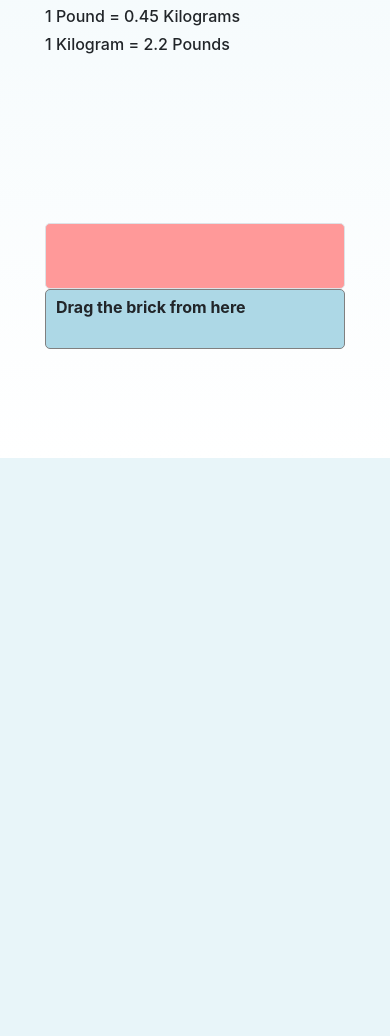
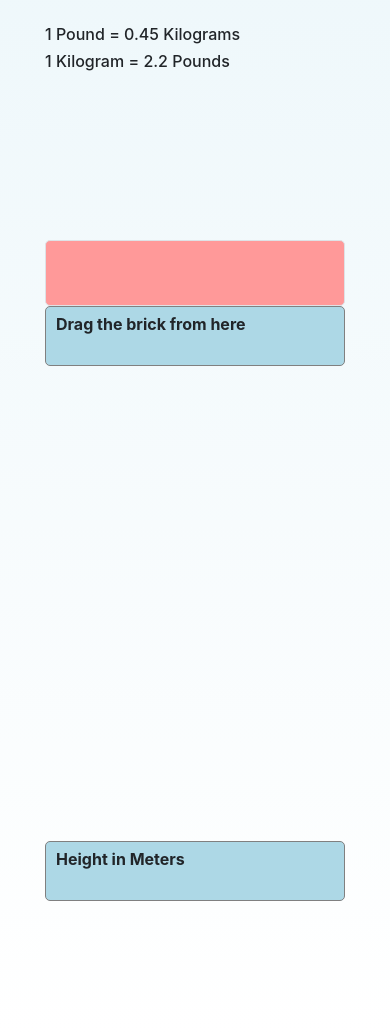
Before and after one commit to emilylo2/measurify, a Flask app: page /weight in a window 390 px wide. Shown: the part 1585-2621 px from the top of the page. Before the commit the page ends 2043 px from the top, so only its background shows below. Run offline with Flask 2, Linux system fonts and the light colour scheme; some libraries are stand-ins or nearby versions.

Commit message:
Updated weight

```diff
--- a/static/main.css
+++ b/static/main.css
@@ -403,12 +403,17 @@ textarea::-webkit-scrollbar-thumb{
 }
 
 .scale{
-    width: 60%;
+    width: 100%;
+
+}
+.scale1{
+    width: 116%;
+    margin-bottom: -80px;
 }
 
 .tire{
-    width: 60%;
-   margin-bottom: -10px;
+    width: 110%;
+   margin-bottom: -30px;
 }
 .img2  {
     z-index: -10;
--- a/static/weight.js
+++ b/static/weight.js
@@ -1,3 +1,4 @@
+
 let item = [
     {
         "item": "Brick",
@@ -57,11 +58,17 @@ function makeheight(height){
     heightcalcultor(height.length)
     $("#height").empty()
     $("#blankheight").html("")
-    //$("#height_label").html("<span class='pad'>Height</span>")
     $("#blankdiv").remove()
+
+    $("#meterheight").empty()
+    $("#blankheight1").html("")
+    $("#height_label1").html("<span class='pad'>Height in Meters</span>")
+    $("#blankdiv1").remove()
+
     $.each(height,function(index,value){
         let new_div = $("<div>")
         $(new_div).addClass("border")
+        $(new_div).html(value)
         $(new_div).draggable({
             cursor:"move",
             revert: true,
@@ -90,8 +97,47 @@ function makeheight(height){
         $("#blankdiv").remove()
         $("#blankheight").append(new_blank_div);
         $("#height").append(new_div)
+    })
+
+    $.each(height,function(index,value){
+        spt=value.split("")
+        meterv=parseInt(spt[0])*1.8
+        console.log(meterv)
+        value1=meterv+" Kilograms"
+        let new_div1 = $("<div>")
+        $(new_div1).addClass("border")
+        $(new_div1).html(value1)
+        $(new_div1).draggable({
+            cursor:"move",
+            revert: true,
+            start: function( event, ui ) {
+                $("#item_label").html("<span class='pad'>Remove the height here</span>")
+                $("#item_label").droppable({
+                    activeClass: "ui-state-highlight",
+                    disabled: false,
+                })
+                $("#height_label").droppable({
+                    activeClass: "ui-no-colour",
+                    disabled: true
+                })
+                $("#heightdrop").droppable({
+                    activeClass: "ui-no-colour",
+                    disabled: true
+                })
+           }
+        })
+        $(new_div1).css("cursor","move")
+        let blankheight=((total-height.length)*66)+38;
+        let strbh="height: "+blankheight.toString() + "px"
+        let divstring="<div id='blankdiv1' style='"+strbh+"'></div>"
+
+        let new_blank_div1=$(divstring)
+        $("#blankdiv1").remove()
+        $("#blankheight1").append(new_blank_div1);
+        $("#meterheight").append(new_div1)
 
     })
+
 }
 
 function makeprogressbar(news){
@@ -167,7 +213,13 @@ $(document).ready(function(){
         drop: function(event,ui){
             counter=counter+1
             if (counter<=total){
-                let strcounter=counter.toString()+" Pounds"
+                let strcounter
+                if(counter==1){
+                    strcounter="1 Pound"
+                }
+                else{
+                    strcounter=counter.toString()+" Pounds"
+                }
                 height.unshift(strcounter)
                 makeheight(height)
             }
--- a/templates/weight.html
+++ b/templates/weight.html
@@ -9,8 +9,7 @@
     Weight Converter from Pounds to Kilograms (Drag and Drop height to learn)
 </div>
 <div class="row">
-        <div class="col-md-1"></div>
-        <div class="col-md-4 align-self-end">
+        <div class="col-md-3 align-self-center">
             <div class="row leftCol" >
                 <div class="tire-weight">
                     10 Kilograms
@@ -19,11 +18,11 @@
                     <img class="tire" src="https://pngimg.com/uploads/tire/tire_PNG64.png">
                 </div>
                 <div class="img2">
-                    <img class="scale" src="https://www.pngkey.com/png/full/131-1311847_measuring-scales-cartoon-electronics-computer-icons-electric-scale.png">
+                    <img class="scale1" src="https://www.pngkey.com/png/full/131-1311847_measuring-scales-cartoon-electronics-computer-icons-electric-scale.png">
                 </div>
             </div>
         </div>
-        <div class="col-md-4">
+        <div class="col-md-3">
                 <div id="heightdrop" style="height: 500px;">
                     <div id="blankheight">
                     </div>
@@ -60,6 +59,17 @@
             </div>
         </div>
 
+        <div class="col-md-2">
+            <div id="meterdrop" style="height: 500px;">
+                <div id="blankheight1">
+                </div>
+                <div id="meterheight">
+                </div>
+            </div>
+            <div class="headerd ui-droppable" id="height_label1">
+                <span class="pad">Height in Meters</span>
+            </div>
+        </div>
 
 
         <div class="col-md-1 move-down" id="next"></div>
```
Also changed, not shown: static/height.js (+7 -1 lines).
